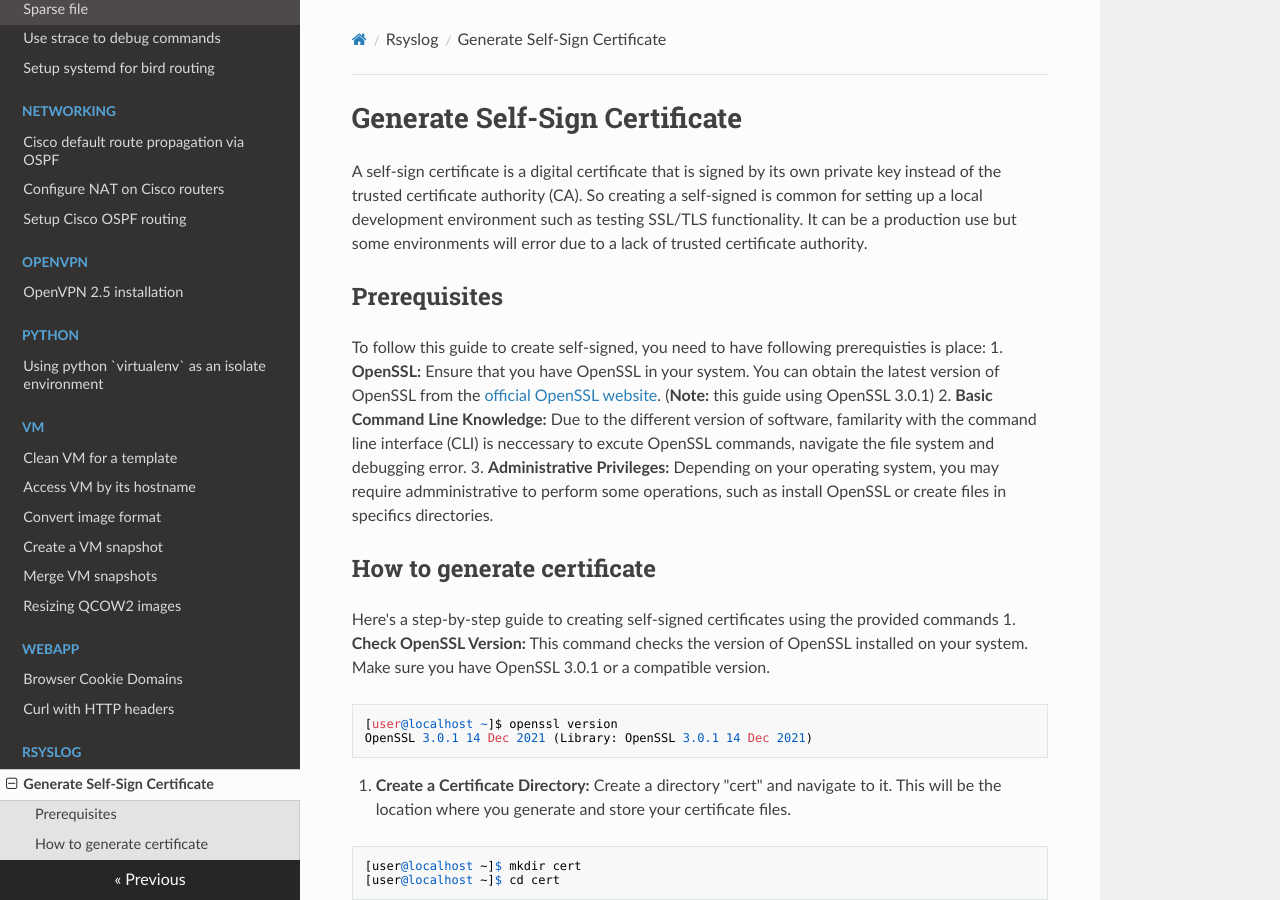
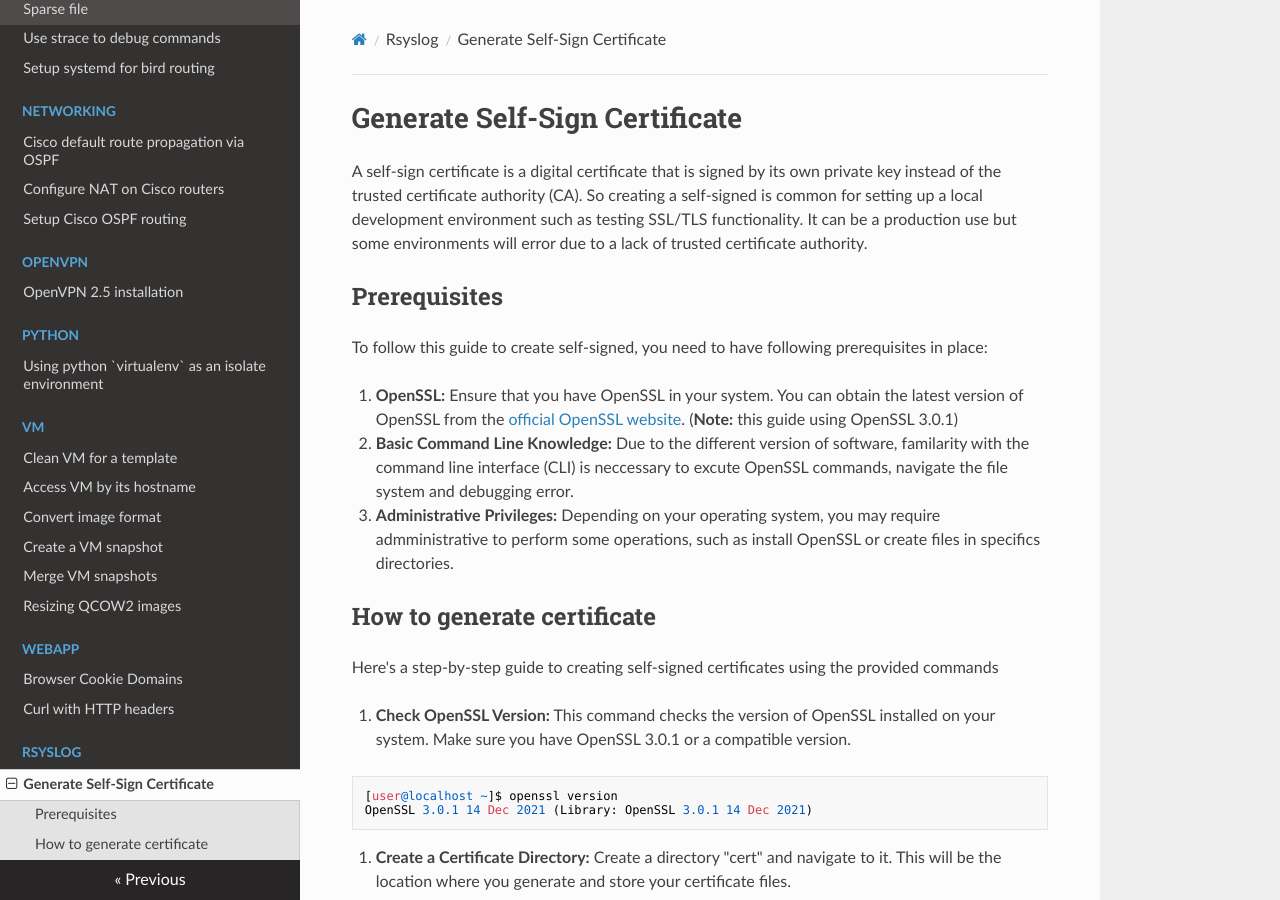
Before and after one commit to jitech-th/blog.jitech.co.th, an MkDocs documentation site: the page built from docs/rsyslog/gen-cert.md, in a window 1280 px wide and 900 px high. Built offline with MkDocs 1.6.1, drawn with Linux system fonts in a browser that asks for light colours; nearby versions of some CDN libraries.

Commit message:
Update gen-cert.md
fix wrong spelling and fix some bug when deploy to mkdocs

````diff
--- a/docs/rsyslog/gen-cert.md
+++ b/docs/rsyslog/gen-cert.md
@@ -1,19 +1,24 @@
 # Generate Self-Sign Certificate
 A self-sign certificate is a digital certificate that is signed by its own private key instead of the trusted certificate authority (CA). So creating a self-signed is common for setting up a local development environment such as testing SSL/TLS functionality. It can be a production use but some environments will error due to a lack of trusted certificate authority.
 ## Prerequisites
-To follow this guide to create self-signed, you need to have following prerequisties is place:
+To follow this guide to create self-signed, you need to have following prerequisites in place:
+
 1. **OpenSSL:** Ensure that you have OpenSSL in your system. You can obtain the latest version of OpenSSL from the [official OpenSSL website](https://www.openssl.org/). (**Note:** this guide using OpenSSL 3.0.1)
+
 2. **Basic Command Line Knowledge:** Due to the different version of software, familarity with the command line interface (CLI) is neccessary to excute OpenSSL commands, navigate the file system and debugging error.
+
 3. **Administrative Privileges:** Depending on your operating system, you may require admministrative to perform some operations, such as install OpenSSL or create files in specifics directories.
 
 ## How to generate certificate
 
 Here's a step-by-step guide to creating self-signed certificates using the provided commands
+
 1. **Check OpenSSL Version:** This command checks the version of OpenSSL installed on your system. Make sure you have OpenSSL 3.0.1 or a compatible version.
 ```
 [user@localhost ~]$ openssl version
 OpenSSL 3.0.1 14 Dec 2021 (Library: OpenSSL 3.0.1 14 Dec 2021)
 ```
+
 2. **Create a Certificate Directory:** Create a directory "cert" and navigate to it. This will be the location where you generate and store your certificate files.
 ```
 [user@localhost ~]$ mkdir cert
@@ -28,6 +33,7 @@ This command generates a private key (`ca.key`) for the Certificate Authority (C
 <output ommited>
 +...............+.....+.+......+........+.+...
 ```
+
 4. **Generate the CA Certificate Signing Request (CSR):** This command creates a Certificate Signing Request (CSR) for the CA. You'll be prompted to provide information such as country, state, organization, and common name. Feel free to adjust these values as needed.
 ```
 [user@localhost cert]$ openssl req -new -key ca.key -out ca.csr
@@ -51,10 +57,12 @@ to be sent with your certificate request
 A challenge password []: <Enter>
 An optional company name []: <Enter>
 ```
+
 5. **Generate the CA Certificate:** This command generates the CA certificate (`ca.crt`) by signing the CA CSR (`ca.csr`) with the CA private key (`ca.key`).
 ```
 [user@localhost cert]$ openssl x509 -sha512 -req -days 1095 -in ca.csr -signkey ca.key -out ca.crt
 ```
+
 6. **Generate the Server Key:** This command generates a private key for the server (`server.key`). The server key will be used to secure the server's SSL/TLS connections.
 ```
 [user@localhost cert]$ openssl genpkey -algorithm RSA -pkeyopt rsa_keygen_bits:2048 -out server.key
@@ -62,6 +70,7 @@ An optional company name []: <Enter>
 <output ommited>
 +++++++++++++++++++++++++++++++++++++++++++++
 ```
+
 7. **Generate the Server Certificate Signing Request (CSR):** This command creates a CSR (`server.csr`) for the server. You'll be prompted to provide information similar to step 4, but this time for the server certificate.
 ```
 [user@localhost cert]$ openssl req -new -key server.key -out server.csr
@@ -85,12 +94,14 @@ to be sent with your certificate request
 A challenge password []:<Enter>
 An optional company name []:<Enter>
 ```
+
 8. **Generate the Server Certificate:**
 This command generates the server certificate (`server.crt`) by signing the server CSR (`server.csr`) with the CA certificate (`ca.crt`) and key (`ca.key`). The server certificate is given a shorter expiration time compared to the CA certificate for security reasons. Server certificates are specific to individual servers or services and are subject to more frequent changes or updates. Assigning a shorter expiration time, such as 90 days in the example command, encourages regular certificate renewal and helps mitigate risks associated with compromised or outdated certificates.
 ```
 [user@localhost cert]$ openssl x509 -sha512 -in server.csr -out server.crt \
                        -req -CA ca.crt -CAkey ca.key -CAcreateserial -days 90
 ```
+
 9. **Verify Generated Files:** Use this command to list the files in the "cert" directory. Verify that the following files are present: `ca.crt`, `ca.csr`, `ca.key`, `server.crt`, `server.csr`, and `server.key`. These are the generated certificate files.
 ```
 [user@localhost cert]$ ls -al
@@ -102,4 +113,5 @@ total 24
 -rw-r--r--. 1 user user 1074 Jul 13 17:44 server.csr
 -rw-------. 1 user user 1704 Jul 13 17:43 server.key
 ```
+
 Congratulations! You have successfully created self-signed certificates using OpenSSL. Now you can use these certificates for testing or development purposes. Remember that self-signed certificates are not trusted by default by most browsers and clients, so they are not suitable for some production use.
````
